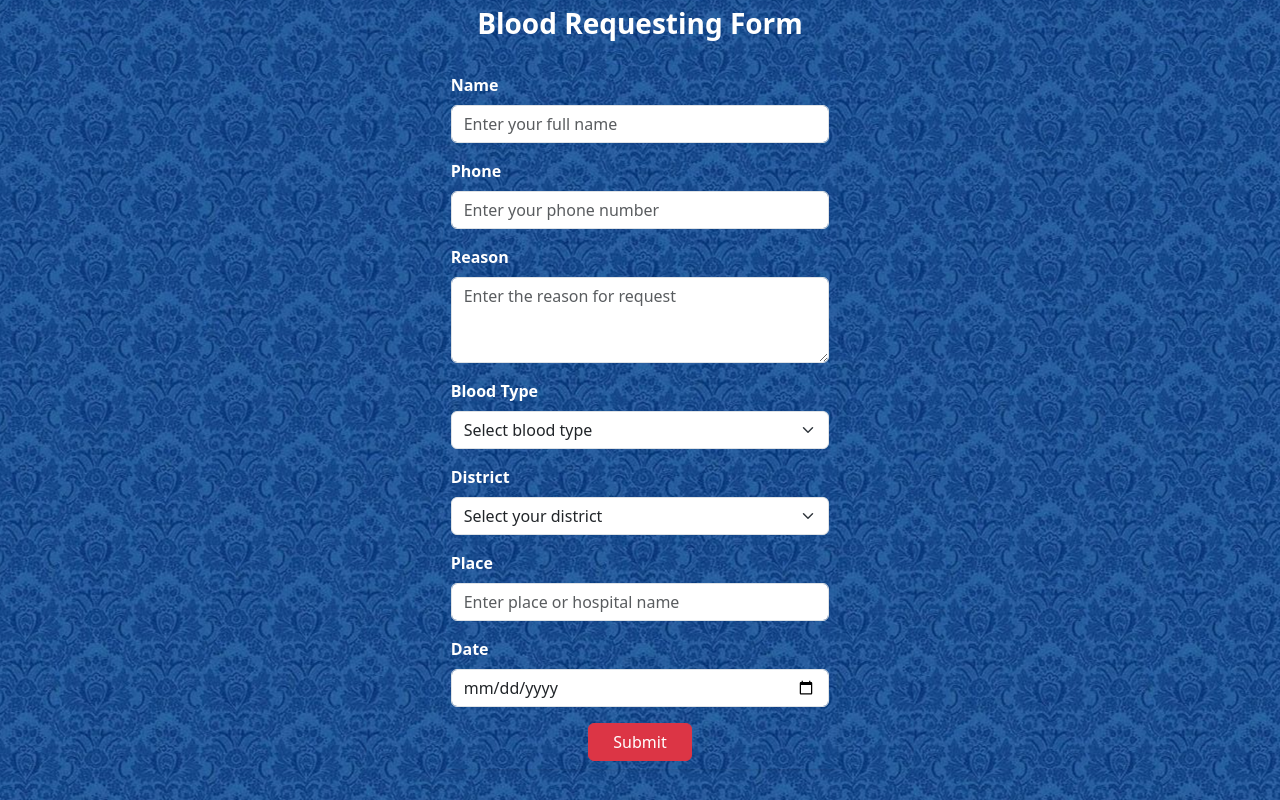
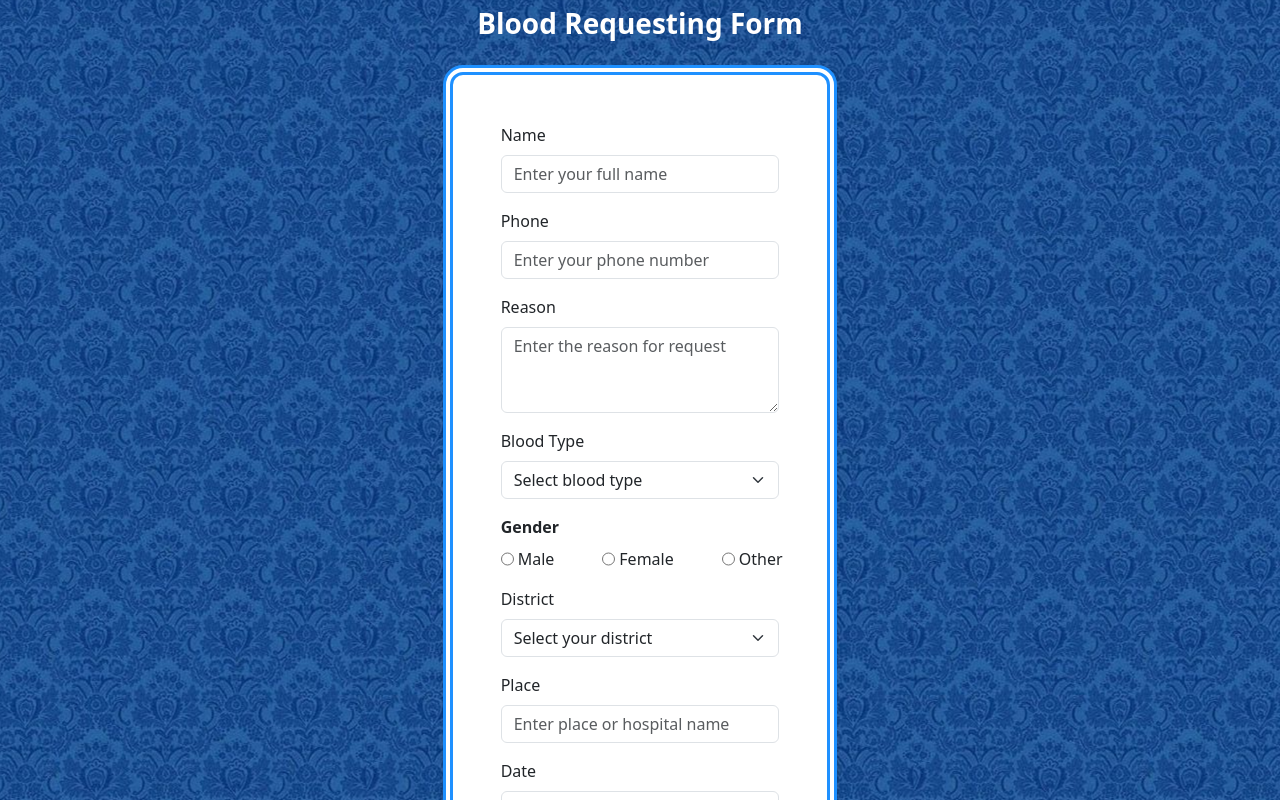
Before and after one commit to Charles050900/Anbin-Aravanaippu-Arakkattalai, a React (Vite) app: page /Anbin-Aravanaippu-Arakkattalai/Request-Blood in a window 1280 px wide. Shown: the part 1000-1800 px from the top of the page. Built offline with nearby package versions, Linux system fonts and the light colour scheme.

Commit message:
Auto update

```diff
--- a/src/CSS/DonateBloodForm.css
+++ b/src/CSS/DonateBloodForm.css
@@ -3,7 +3,6 @@
     background-position: center;
     background-repeat: repeat;
     background-size: auto;
-
 }
 
 .blood-donate-content {
@@ -30,3 +29,7 @@ ul.custom-bullets li::marker {
     color: #dc3545;
     font-size: 1.2em;
 }
+
+.donote-radio {
+    accent-color: #dc3545;
+}
--- a/src/CSS/RequestBloodForm.css
+++ b/src/CSS/RequestBloodForm.css
@@ -1,6 +1,20 @@
-.request-blood-form{
-        background: url("../assets/bg2.jpeg");
+.request-blood-form {
+    background: url("../assets/bg2.jpeg");
     background-position: center;
     background-repeat: repeat;
     background-size: auto;
 }
+
+.request-form {
+    border-radius: 20px;
+    border: 10px double dodgerblue;
+    box-shadow: 0px 0px 10px rgba(0, 0, 0, 0.526);
+    &:hover {
+        box-shadow: 0px 0px 10px rgba(255, 255, 255, 0.526);
+    }
+    background-color: white;
+}
+
+.request-radio{
+  accent-color: #198754;
+}
--- a/src/CSS/VolunteerRegistraionForm.css
+++ b/src/CSS/VolunteerRegistraionForm.css
@@ -33,3 +33,8 @@
 .register-check:hover {
   border-color: dodgerblue;
 }
+
+
+.register-radio{
+  accent-color: dodgerblue;
+}
--- a/src/components/DonateBloodForm.jsx
+++ b/src/components/DonateBloodForm.jsx
@@ -8,6 +8,7 @@ const DonateBloodForm = () => {
     const [formData, setFormData] = useState({
         fullName: "",
         age: "",
+        gender: "",
         bloodGroup: "",
         mobile: "",
         email: "",
@@ -21,11 +22,14 @@ const DonateBloodForm = () => {
     }
 
     const handleSubmit = async (e) => {
+        console.log(formData)
+
         e.preventDefault()
 
         let payload = {
             bloodDonorName: formData.fullName,
             bloodDonorAge: formData.age,
+            bloodDonorGender: formData.gender,
             bloodGroup: formData.bloodGroup,
             bloodDonorPhonoNo: formData.mobile,
             bloodDonorEmail: formData.email,
@@ -57,6 +61,7 @@ const DonateBloodForm = () => {
         setFormData({
             fullName: "",
             age: "",
+            gender: "",
             bloodGroup: "",
             mobile: "",
             email: "",
@@ -153,6 +158,7 @@ const DonateBloodForm = () => {
                                 <label className="form-label">Age</label>
                                 <input type="text" name="age" value={formData.age} onChange={handleChange} className="form-control" required />
                             </div>
+
                             <div className="col-md-6 mb-3">
                                 <label className="form-label">Blood Group</label>
                                 <select name="bloodGroup" value={formData.bloodGroup} onChange={handleChange} className="form-select" required>
@@ -166,6 +172,46 @@ const DonateBloodForm = () => {
                                     <option>AB+</option>
                                     <option>AB-</option>
                                 </select>
+                            </div>
+                        </div>
+                        <div className="mb-3">
+                            <label className="form-label fw-semibold">Gender</label>
+                            <div className=" d-flex gap-3 gap-lg-5 align-items-center">
+                                <label className=" d-flex gap-1">
+                                    <input
+                                        type="radio"
+                                        name="gender"
+                                        value="Male"
+                                        className="donote-radio"
+                                        checked={formData.gender === "Male"}
+                                        onChange={(e) => setFormData({ ...formData, gender: e.target.value })}
+                                    />
+                                    Male
+                                </label>
+
+                                <label className="d-flex gap-1">
+                                    <input
+                                        type="radio"
+                                        name="gender"
+                                        value="Female"
+                                        className="donote-radio"
+                                        checked={formData.gender === "Female"}
+                                        onChange={(e) => setFormData({ ...formData, gender: e.target.value })}
+                                    />
+                                    Female
+                                </label>
+
+                                <label className=" d-flex gap-1">
+                                    <input
+                                        type="radio"
+                                        name="gender"
+                                        value="Other"
+                                        className="donote-radio"
+                                        checked={formData.gender === "Other"}
+                                        onChange={(e) => setFormData({ ...formData, gender: e.target.value })}
+                                    />
+                                    Other
+                                </label>
                             </div>
                         </div>
 
--- a/src/components/RequestBloodForm.jsx
+++ b/src/components/RequestBloodForm.jsx
@@ -74,6 +74,7 @@ const RequestBloodForm = () => {
         name: "",
         phone: "",
         reason: "",
+        gender: "",
         bloodType: "",
         district: "",
         place: "",
@@ -87,6 +88,7 @@ const RequestBloodForm = () => {
 
     const handleSubmit = (e) => {
         e.preventDefault()
+        console.log(formData)
 
         let payload = {
             bloodRequesterName: formData.name,
@@ -119,6 +121,7 @@ const RequestBloodForm = () => {
             name: "",
             phone: "",
             reason: "",
+            gender: "",
             bloodType: "",
             district: "",
             place: "",
@@ -150,24 +153,24 @@ const RequestBloodForm = () => {
                 <div>
                     <Toaster />
                 </div>
-                <form onSubmit={handleSubmit} className="p-2  shadow-sm col-lg-4">
+                <form onSubmit={handleSubmit} className="p-5  shadow-sm col-lg-4 request-form ">
                     <div className="mb-3">
-                        <label className="form-label fw-bold text-white">Name</label>
+                        <label className="form-label ">Name</label>
                         <input type="text" name="name" className="form-control" value={formData.name} onChange={handleChange} placeholder="Enter your full name" required />
                     </div>
 
                     <div className="mb-3">
-                        <label className="form-label fw-bold text-white">Phone</label>
+                        <label className="form-label  ">Phone</label>
                         <input type="tel" name="phone" maxLength={10} className="form-control" value={formData.phone} onChange={handleChange} placeholder="Enter your phone number" required />
                     </div>
 
                     <div className="mb-3">
-                        <label className="form-label fw-bold text-white">Reason</label>
+                        <label className="form-label  ">Reason</label>
                         <textarea name="reason" className="form-control" rows="3" value={formData.reason} onChange={handleChange} placeholder="Enter the reason for request"></textarea>
                     </div>
 
                     <div className="mb-3">
-                        <label className="form-label fw-bold text-white">Blood Type</label>
+                        <label className="form-label  ">Blood Type</label>
                         <select name="bloodType" className="form-select" value={formData.bloodType} onChange={handleChange} required>
                             <option value="">Select blood type</option>
                             <option value="A+">A+</option>
@@ -180,9 +183,49 @@ const RequestBloodForm = () => {
                             <option value="O-">O-</option>
                         </select>
                     </div>
+                    <div className="mb-3">
+                        <label className="form-label fw-semibold">Gender</label>
+                        <div className=" d-flex gap-3 gap-lg-5 align-items-center">
+                            <label className=" d-flex gap-1">
+                                <input
+                                    type="radio"
+                                    name="gender"
+                                    value="Male"
+                                    className="request-radio"
+                                    checked={formData.gender === "Male"}
+                                    onChange={(e) => setFormData({ ...formData, gender: e.target.value })}
+                                />
+                                Male
+                            </label>
+
+                            <label className="d-flex gap-1">
+                                <input
+                                    type="radio"
+                                    name="gender"
+                                    value="Female"
+                                    className="request-radio"
+                                    checked={formData.gender === "Female"}
+                                    onChange={(e) => setFormData({ ...formData, gender: e.target.value })}
+                                />
+                                Female
+                            </label>
+
+                            <label className=" d-flex gap-1">
+                                <input
+                                    type="radio"
+                                    name="gender"
+                                    value="Other"
+                                    className="request-radio"
+                                    checked={formData.gender === "Other"}
+                                    onChange={(e) => setFormData({ ...formData, gender: e.target.value })}
+                                />
+                                Other
+                            </label>
+                        </div>
+                    </div>
 
                     <div className="mb-3">
-                        <label className="form-label fw-bold text-white">District</label>
+                        <label className="form-label  ">District</label>
                         <select name="district" className="form-select" value={formData.district} onChange={handleChange} required>
                             <option value="">Select your district</option>
                             {districts.map((district, index) => (
@@ -194,17 +237,17 @@ const RequestBloodForm = () => {
                     </div>
 
                     <div className="mb-3">
-                        <label className="form-label fw-bold text-white">Place</label>
+                        <label className="form-label ">Place</label>
                         <input type="text" name="place" className="form-control" value={formData.place} onChange={handleChange} placeholder="Enter place or hospital name" required />
                     </div>
 
                     <div className="mb-3">
-                        <label className="form-label fw-bold text-white">Date</label>
+                        <label className="form-label  ">Date</label>
                         <input type="date" name="date" className="form-control" value={formData.date} onChange={handleChange} required />
                     </div>
 
                     <div className="text-center">
-                        <button type="submit" className="btn btn-danger px-4">
+                        <button type="submit" className="btn btn-success px-4">
                             Submit
                         </button>
                     </div>
--- a/src/components/VolunteerRegistrationForm.jsx
+++ b/src/components/VolunteerRegistrationForm.jsx
@@ -25,6 +25,7 @@ const VolunteerRegistrationForm = () => {
     const [formData, setFormData] = useState({
         name: "",
         age: "",
+        gender: "",
         email: "",
         phone: "",
         district: "",
@@ -88,6 +89,7 @@ const VolunteerRegistrationForm = () => {
         let payload = {
             volunteerName: formData.name,
             volunteerAge: formData.age,
+            volunteerGender: formData.gender,
             volunteerEmail: formData.email,
             volunteerPhone: formData.phone,
             volunteerDistrict: formData.district,
@@ -121,6 +123,7 @@ const VolunteerRegistrationForm = () => {
         setFormData({
             name: "",
             age: "",
+            gender: "",
             email: "",
             phone: "",
             district: "",
@@ -142,7 +145,7 @@ const VolunteerRegistrationForm = () => {
 
                 {/* Right Side: Registration Form */}
                 <div className="col-md-7 mt-5 d-flex flex-column justify-content-center align-items-center ">
-                    <div className="bg-white col-md-8 p-5 rounded-4 register-form ">
+                    <div className="bg-white col-md-8 p-lg-5 p-3    rounded-4 register-form ">
                         <div>
                             <Toaster />
                         </div>
@@ -156,6 +159,47 @@ const VolunteerRegistrationForm = () => {
                                 <label className="form-label fw-semibold">Age</label>
                                 <input type="text" name="age" className="form-control" value={formData.age} onChange={handleChange} required min="18" />
                             </div>
+                            <div className="mb-3">
+                                <label className="form-label fw-semibold">Gender</label>
+                                <div className=" d-flex gap-5 align-items-center">
+                                    <label className=" d-flex gap-1">
+                                        <input
+                                            type="radio"
+                                            name="gender"
+                                            value="Male"
+                                            className="register-radio"
+                                            checked={formData.gender === "Male"}
+                                            onChange={(e) => setFormData({ ...formData, gender: e.target.value })}
+                                        />
+                                        Male
+                                    </label>
+
+                                    <label className="d-flex gap-1">
+                                        <input
+                                            type="radio"
+                                            name="gender"
+                                            value="Female"
+                                            className="register-radio"
+                                            checked={formData.gender === "Female"}
+                                            onChange={(e) => setFormData({ ...formData, gender: e.target.value })}
+                                        />
+                                        Female
+                                    </label>
+
+                                    <label className=" d-flex gap-1">
+                                        <input
+                                            type="radio"
+                                            name="gender"
+                                            value="Other"
+                                            className="register-radio"
+                                            checked={formData.gender === "Other"}
+                                            onChange={(e) => setFormData({ ...formData, gender: e.target.value })}
+                                        />
+                                        Other
+                                    </label>
+                                </div>
+                            </div>
+
                             <div className="mb-3 ">
                                 <label className="form-label fw-semibold">Email</label>
                                 <input type="email" name="email" className="form-control" value={formData.email} onChange={handleChange} required />
```
